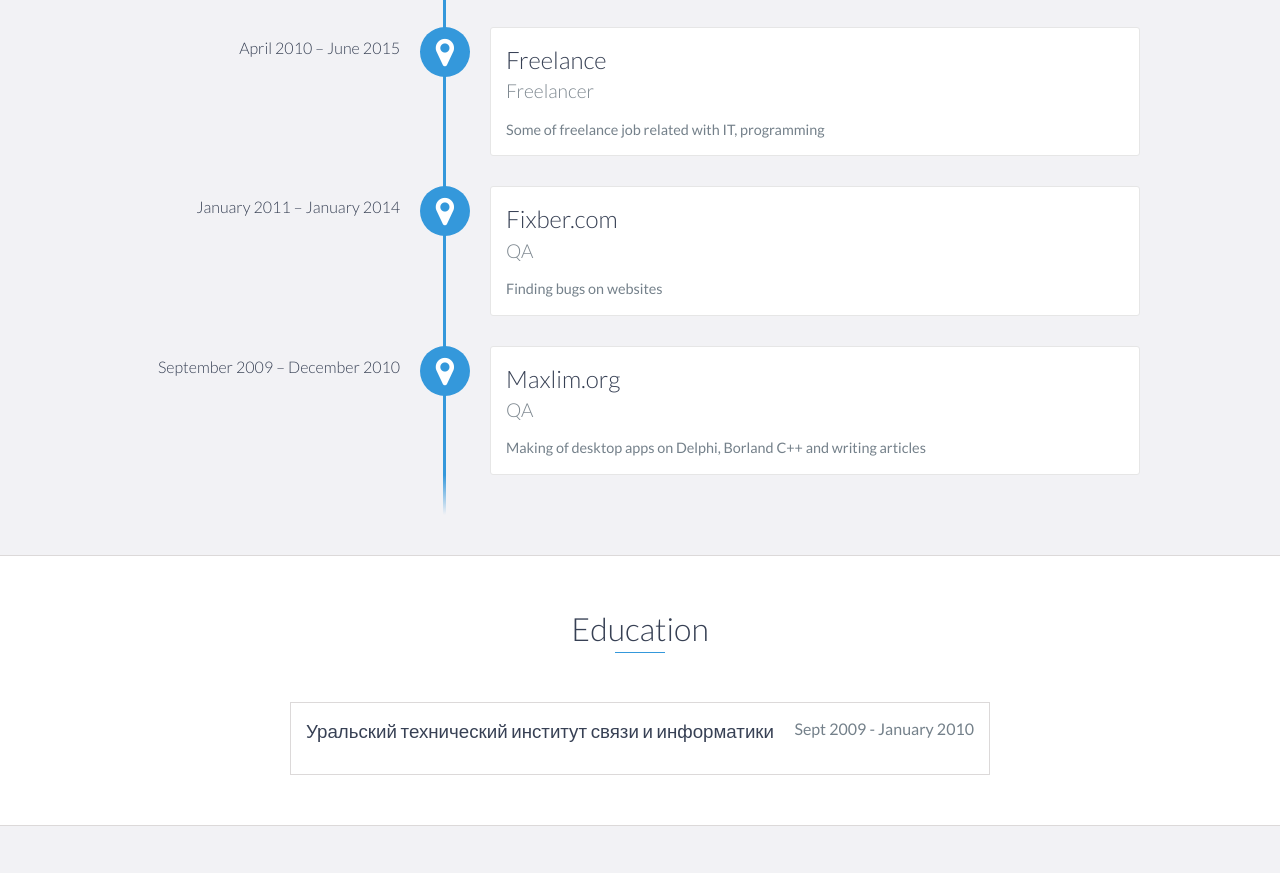
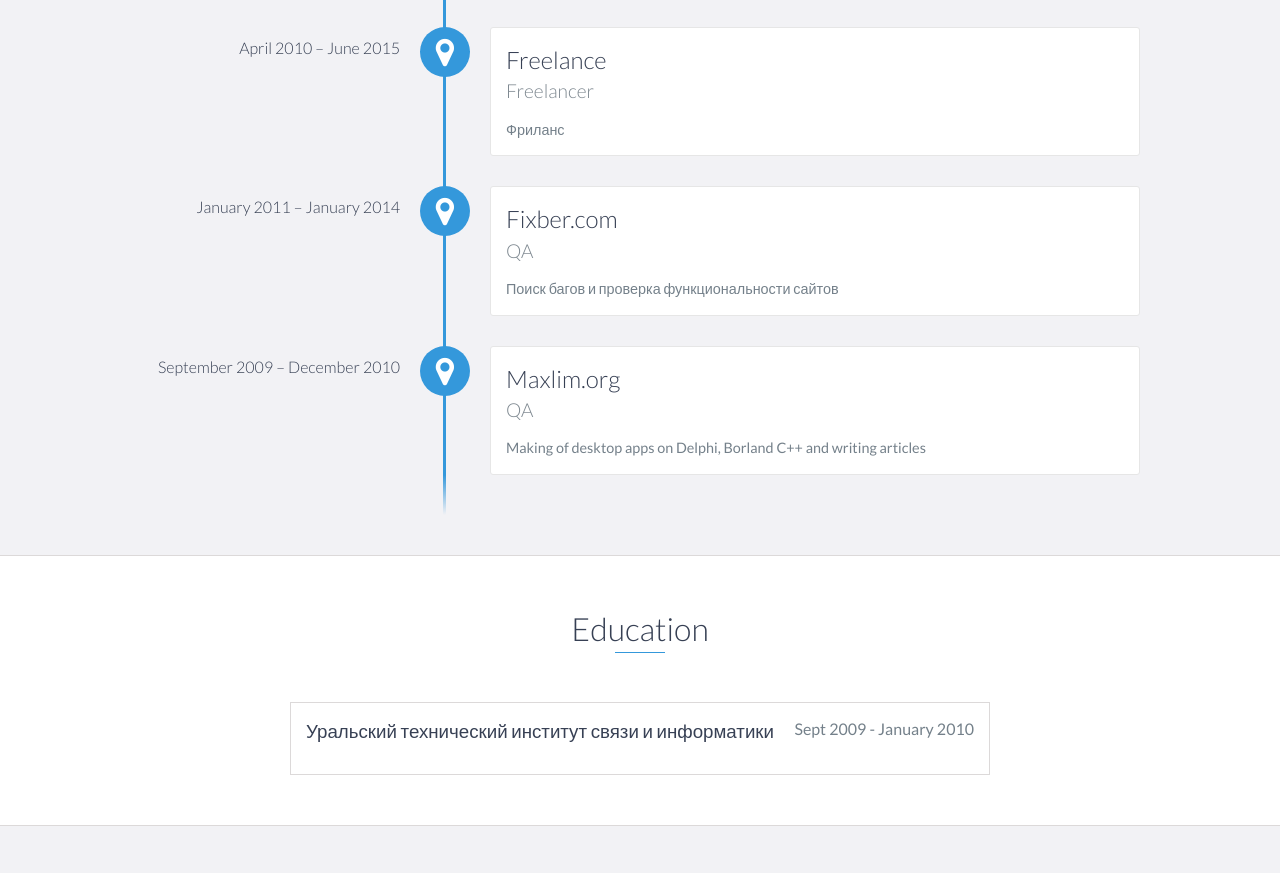
Before and after one commit to saromanov/saromanov.github.io, a website: page index.html in a window 1280 px wide. Shown: the part 1474-2347 px from the top of the page. Drawn offline with nearby package versions, Linux system fonts and the light colour scheme.

Commit message:
update index.html

```diff
--- a/index.html
+++ b/index.html
@@ -106,7 +106,7 @@
                 <h3>Freelance</h3>
                 <h4>Freelancer</h4>
                 <p>
-                    Some of freelance job related with IT, programming
+                    Фриланс
                 </p>
             </div>
 
@@ -114,7 +114,7 @@
                 <h3>Fixber.com</h3>
                 <h4>QA</h4>
                 <p>
-                    Finding bugs on websites
+                    Поиск багов и проверка функциональности сайтов
                 </p>
             </div>
 
```
